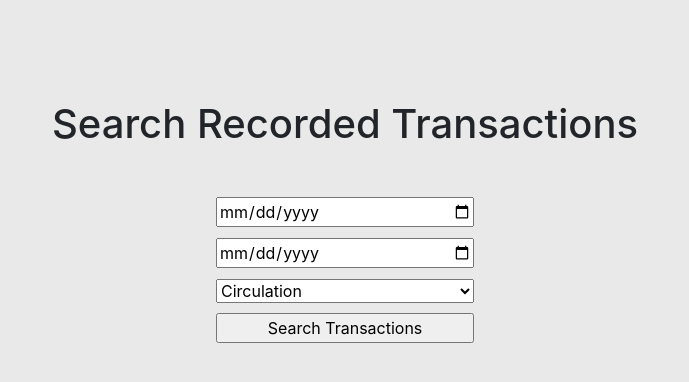
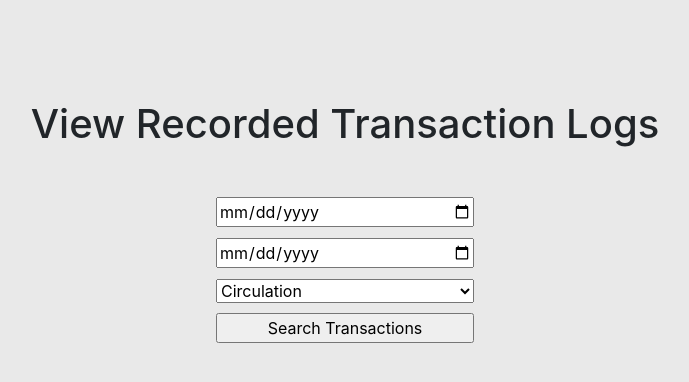
Before and after one commit to jamesspearsv/libstats, a Django app: page /view in a window 1280 px wide. Shown: the part 60-442 px from the top of the page, without its empty margins (295-984 px from the left). Run offline with Django 4.2, Linux system fonts and the light colour scheme; parts of the project's set-up code (start-up, migrations or seed data) failed here and were passed over; some libraries are stand-ins or nearby versions.

Commit message:
Minor update to README and front end content.

```diff
--- a/transactions/templates/transactions/search.html
+++ b/transactions/templates/transactions/search.html
@@ -2,7 +2,7 @@
 
 {% block body %}
 <section class="page-header">
-    <h1>Search Recorded Transactions</h1>
+    <h1>View Recorded Transaction Logs</h1>
 </section>
 
 <form action="{% url 'transactions:view' %}" method="post">
```
Also changed, not shown: README.md.
